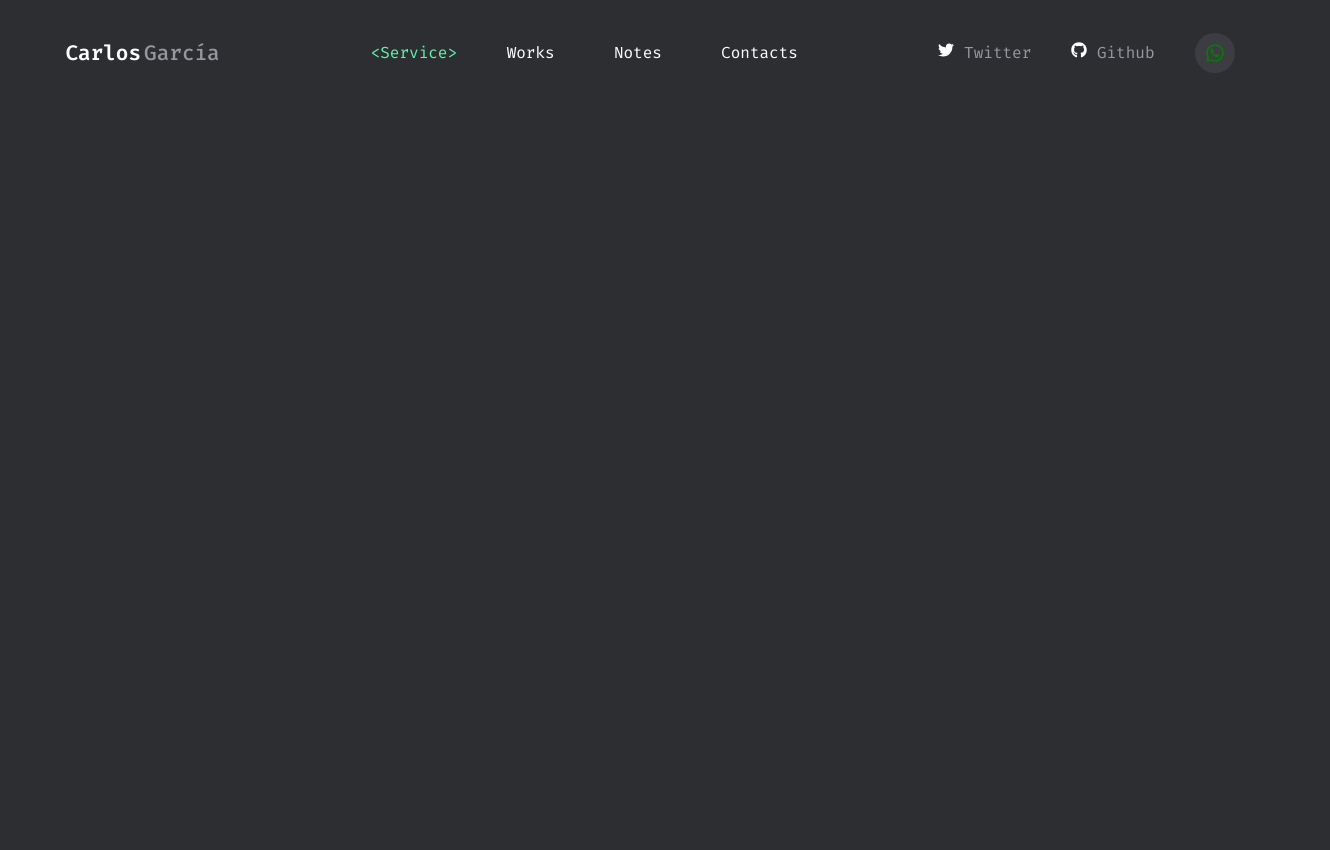
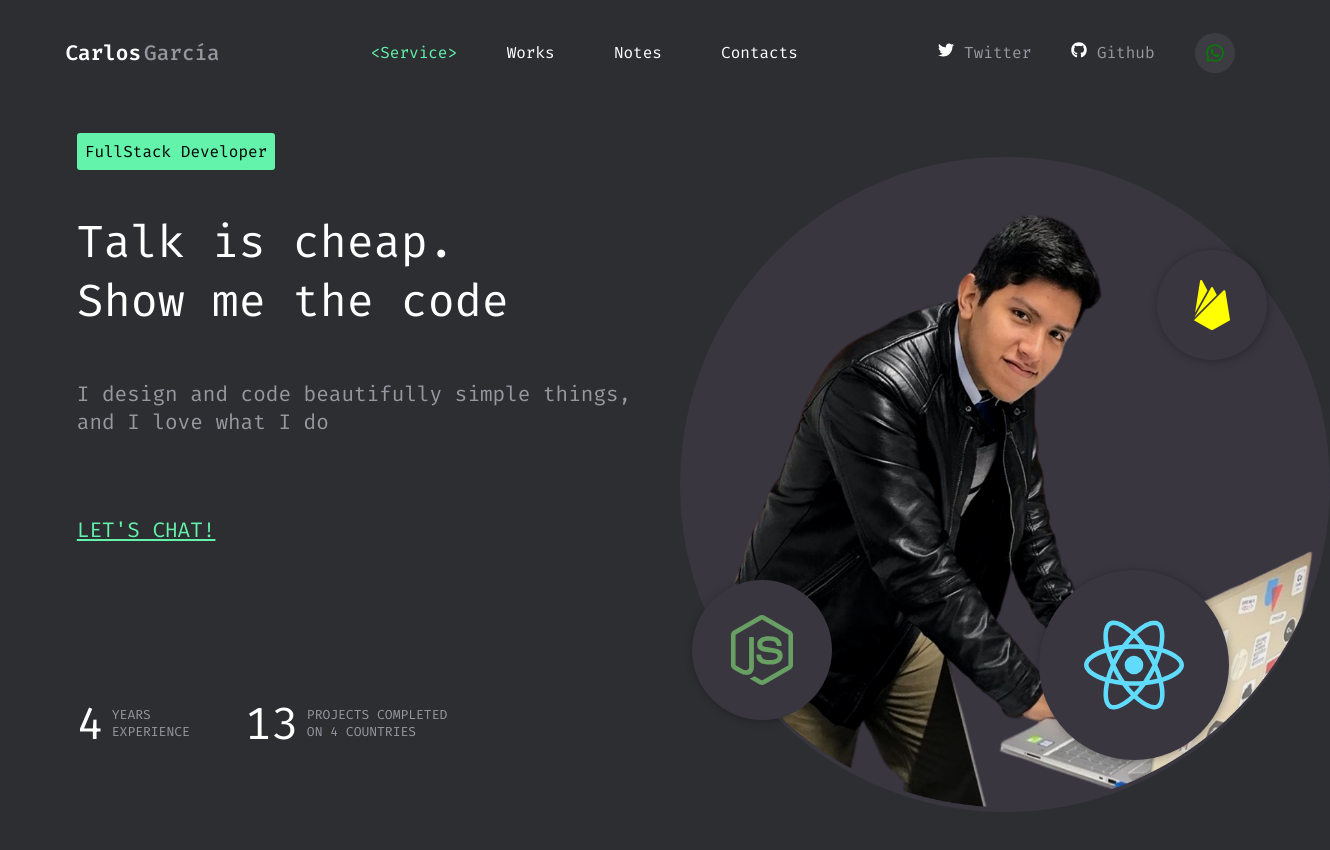
Before and after one commit to solrac97gr/portfolio2021, a Gatsby site: page / in a window 1280 px wide. Shown: the whole page, 1330 px wide, since content can reach past the window. Before the commit the page ends 800 px from the top, so only its background shows below. Built offline with nearby package versions, Linux system fonts and the light colour scheme; Gatsby itself is replaced by a stand-in of ours.

Commit message:
finishing desktop version

```diff
--- a/src/pages/index.js
+++ b/src/pages/index.js
@@ -1,8 +1,13 @@
 import * as React from "react";
 import { Default } from "../layout/Default";
+import { HeroSection } from "../sections/Hero";
 
 const IndexPage = () => {
-  return <Default></Default>;
+  return (
+    <Default>
+      <HeroSection />
+    </Default>
+  );
 };
 
 export default IndexPage;
--- /dev/null
+++ b/src/sections/Hero/index.js
@@ -0,0 +1,77 @@
+import React from "react";
+import { SiFirebase,SiReact,SiNodeDotJs } from "react-icons/si";
+import {
+  HeroContainer,
+  ContentColumn,
+  Tag,
+  TitleContainer,
+  Title,
+  SubTitle,
+  HeroCTAContainer,
+  HeroCTA,
+  MetricSection,
+  MetricContainer,
+  Metric,
+  MetricInfoContainer,
+  MetricInfo,
+  PhotoColumn,
+  PhotoContainer,
+  Photo,
+  FirebaseContainer,
+  ReactContainer,
+  NodeContainer,
+} from "./styles";
+
+import imgSrc from "../../images/profile.png";
+
+export const HeroSection = () => {
+  return (
+    <HeroContainer>
+      <ContentColumn>
+        <Tag>FullStack Developer</Tag>
+        <TitleContainer>
+          <Title>Talk is cheap.</Title>
+          <Title>Show me the code</Title>
+        </TitleContainer>
+        <SubTitle>
+          I design and code beautifully simple things, and I love what I do
+        </SubTitle>
+        <HeroCTAContainer>
+          <HeroCTA href="https://api.whatsapp.com/send?phone=51939169253&text=Hola,%20me%20gustar%C3%ADa%20trabajar%20contigo">
+            LET'S CHAT!
+          </HeroCTA>
+        </HeroCTAContainer>
+        <MetricSection>
+          <MetricContainer>
+            <Metric>4</Metric>
+            <MetricInfoContainer>
+              <MetricInfo>YEARS</MetricInfo>
+              <MetricInfo>EXPERIENCE</MetricInfo>
+            </MetricInfoContainer>
+          </MetricContainer>
+          <MetricContainer>
+            <Metric>13</Metric>
+            <MetricInfoContainer>
+              <MetricInfo>PROJECTS COMPLETED</MetricInfo>
+              <MetricInfo>ON 4 COUNTRIES</MetricInfo>
+            </MetricInfoContainer>
+          </MetricContainer>
+        </MetricSection>
+      </ContentColumn>
+      <PhotoColumn>
+        <PhotoContainer>
+          <Photo src={imgSrc} />
+        </PhotoContainer>
+      </PhotoColumn>
+      <FirebaseContainer>
+        <SiFirebase size={50} color={"yellow"} />
+      </FirebaseContainer>
+      <ReactContainer>
+        <SiReact size={100} color={"#61DBFB"} />
+      </ReactContainer>
+      <NodeContainer>
+        <SiNodeDotJs size={70} color={"#68A063"} />
+      </NodeContainer>
+    </HeroContainer>
+  );
+};
--- /dev/null
+++ b/src/sections/Hero/styles.js
@@ -0,0 +1,118 @@
+import styled from "styled-components";
+
+export const HeroContainer = styled.header`
+  padding: 11% 6%;
+  display: flex;
+  flex-direction: row;
+  justify-content:center;
+  margin:0px;
+`;
+export const ContentColumn = styled.div`
+  width: 50%;
+`;
+export const Tag = styled.span`
+  padding: 8px;
+  background-color: #63f3aa;
+  border-radius: 3px;
+`;
+export const TitleContainer = styled.div`
+  margin: 50px 0px;
+`;
+export const Title = styled.h2`
+  font-size: 45px;
+  color: white;
+  font-weight: 400;
+  margin: 0px;
+`;
+export const SubTitle = styled.h1`
+  font-size: 21px;
+  margin: 0px;
+  color: #95989f;
+  font-weight: 400;
+`;
+export const HeroCTAContainer = styled.div`
+  margin: 80px 0px;
+`;
+export const HeroCTA = styled.a`
+  font-size: 21px;
+  color: #63f3aa;
+`;
+export const MetricSection = styled.div`
+  display: flex;
+  width:100%;
+  margin-top:150px;
+`;
+export const MetricContainer = styled.div`
+  display: flex;
+  margin-right:55px;
+`;
+export const Metric = styled.span`
+  font-size: 45px;
+  color: white;
+`;
+export const MetricInfoContainer = styled.div`
+  display: flex;
+  flex-direction: column;
+  justify-content:center;
+  margin-left:8px;
+`;
+export const MetricInfo = styled.span`
+  font-size: 13px;
+  color: #95989f;
+`;
+export const PhotoColumn = styled.div`
+  width: 50%;
+`;
+export const PhotoContainer = styled.figure`
+  background-color: #393640;
+  border-radius: 50%;
+  width: 650px;
+`;
+export const Photo = styled.img`
+  width: 650px;
+`;
+
+export const FirebaseContainer = styled.div`
+display:flex;
+height:70px;
+width:70px;
+border-radius:50%;
+background-color:#393640;
+padding:20px;
+box-shadow:1px 1px 8px rgba(0,0,0,0.3);
+align-items:center;
+justify-content:center;
+bottom:55%;
+right:1%;
+position:absolute;
+`;
+
+export const ReactContainer = styled.div`
+display:flex;
+height:150px;
+width:150px;
+border-radius:50%;
+background-color:#393640;
+padding:20px;
+box-shadow:1px 1px 8px rgba(0,0,0,0.3);
+align-items:center;
+justify-content:center;
+bottom:5%;
+right:4%;
+position:absolute;
+`;
+
+export const NodeContainer = styled.div`
+display:flex;
+height:100px;
+width:100px;
+border-radius:50%;
+background-color:#393640;
+padding:20px;
+box-shadow:1px 1px 8px rgba(0,0,0,0.3);
+align-items:center;
+justify-content:center;
+bottom:10%;
+right:35%;
+position:absolute;
+`;
```
Also changed, not shown: src/images/profile.png (added).
